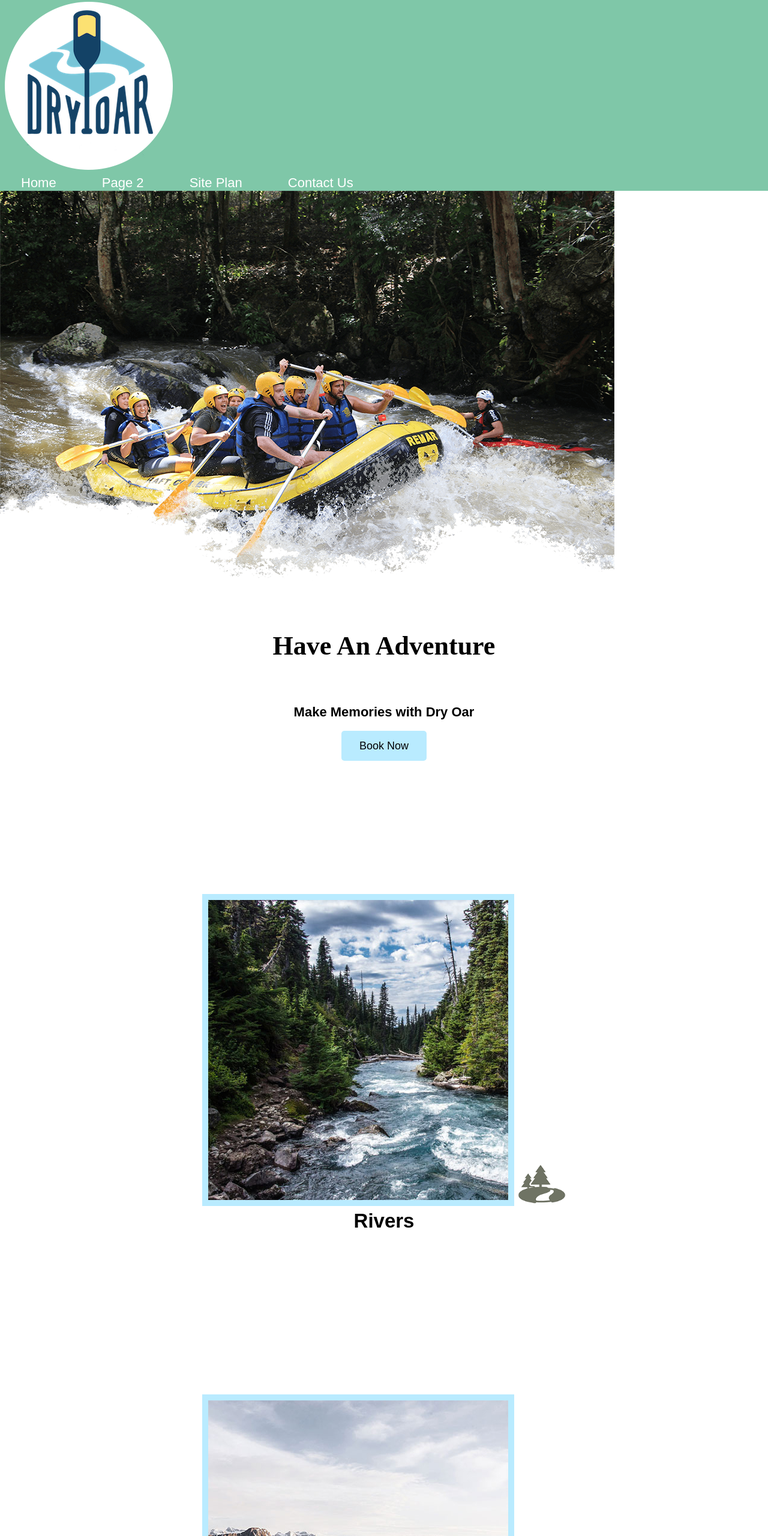
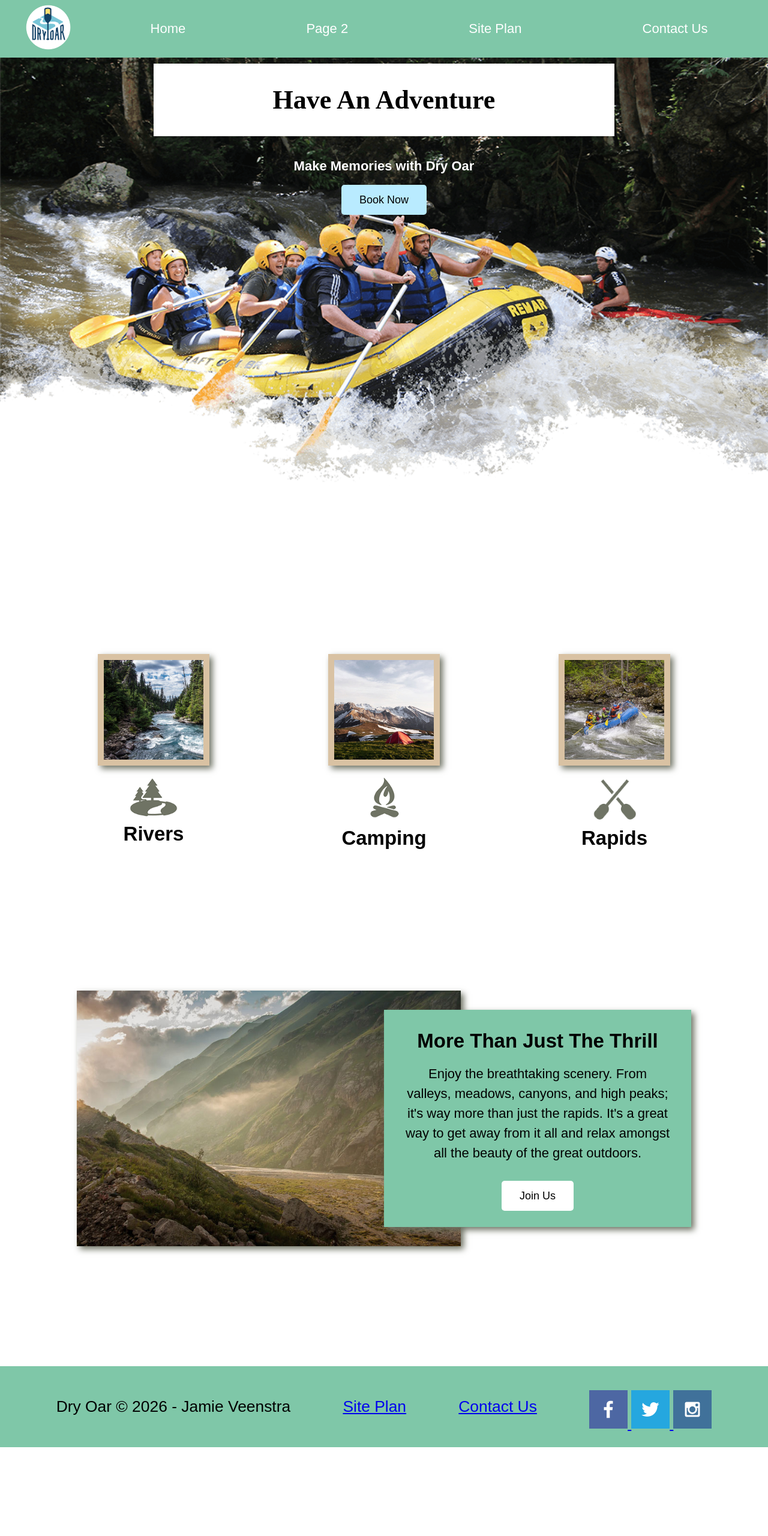
Before and after one commit to JGVeenstra/wdd130, a plain HTML site: page wwr/index.html in a window 1280 px wide. Shown: the top 2560 px of the page at 60% size. After the commit the page ends 2412 px from the top, so only its background shows below. Drawn offline with Linux system fonts and the light colour scheme.

Commit message:
class assignment

```diff
--- a/wwr/index.html
+++ b/wwr/index.html
@@ -31,7 +31,6 @@
     </section>
 </div>
 <main class="home-grid">
-    <main class="home-grid">
     <section class="rivers-card">
         <img class="card-img" src="images/rivers.jpg" alt="river in forest">
         <img class="icon" src="images/river_icon.png" alt="river icon">
@@ -54,7 +53,6 @@
         <a class='join' href="rivers.html">Join Us</a>
     </section>
 </main>
-</main>
 <footer>
     <p>Dry Oar &copy; 2026 - Jamie Veenstra</p>
     <p><a href="site-plan-rafting.html">Site Plan</a></p>
@@ -66,17 +64,8 @@
         <a href="https://twitter.com">
             <img src="images/twitter.png" alt="twitter icon">
         </a>
-        <a href="https://instagram.com">
-            <img src="images/instagram.png" alt="instagram icon">
-        </a>
+        <a href="https://instagram.com"><img src="images/instagram.png" alt="instagram icon"></a>
     </div>
-    <body>
-    <div id="content">
-        <header>
-    . . .
-        </footer>
-    </div>
-</body>
 </body>
 </footer>
 </main>
--- a/wwr/styles/style.css
+++ b/wwr/styles/style.css
@@ -102,7 +102,12 @@ footer {
     text-decoration: none;
     color: black;
     text-align: center;
-    padding: 25px 50px
+    background-color: #7FC7A8;
+    padding: 25px 50px;
+    margin-top: 200px;
+    display: flex;
+    justify-content: space-around;
+    align-items: center;
 }
 footer .social img {
     text-decoration: none;
@@ -140,13 +145,7 @@ footer .social img {
     padding: 35px;
     margin: 200px 0;
 }
-footer {
-    background-color: white;
-    color: black;
-    text-align: center;
-    padding: 25px 50px;
-    margin-top: 200px;
-}
+
 .book {
     background-color: #b9ebff;
     color: black;
@@ -171,3 +170,145 @@ footer {
 main section img {
     box-sizing: border-box;
 }
+header {
+    display: grid;
+    grid-template-columns: 150px auto;
+}
+nav {
+    display: flex;
+    justify-content: space-around;
+}
+#logo_link {
+    padding-top: 5px;
+    justify-self: center;
+    align-self: center;
+}
+#hero {
+    display: grid;
+    grid-template-columns: 1fr 3fr 1fr;
+}
+#hero-box {
+    grid-column: 1/4;
+    grid-row: 1/3;
+}
+#hero-msg h4 {
+    color: white;
+}
+#hero-img {
+    width: 100%;
+}
+#hero {
+    display: grid;
+    grid-template-columns: 1fr 3fr 1fr;
+    margin-top: -100px;
+}
+#hero-msg {
+    grid-column: 2/3;
+    grid-row: 1/2;
+    margin-top: 100px;
+}
+#hero-box {
+    grid-column: 1/4;
+    grid-row: 1/3;
+    z-index: -1;
+}
+.card-img, .mountains {
+    width: 100%;
+}
+.home-grid {
+    display: grid;
+    grid-template-columns: 1fr 1fr 1fr 1fr 1fr 1fr 1fr 1fr 1fr 1fr;
+}
+.rivers-card {
+    grid-column: 2/4;
+    grid-row: 2/3;
+}
+.rapids-card {
+    grid-column: 8/10;
+    grid-row: 2/3;
+}
+.camping-card {
+    grid-column: 5/7;
+    grid-row: 2/3;
+}
+#background {
+    grid-column: 1/11;
+    grid-row: 4/9;
+}
+.mountains {
+    grid-column: 2/7;
+    grid-row: 5/8;
+}
+.msg {
+    grid-column: 6/10;
+    grid-row: 6/7;
+}
+.card-img {
+    border: 10px solid #d9c2a3;
+    transition: transform .5s;
+    box-shadow: 5px 5px 10px #6f7364;
+}
+.card-img:hover {
+    opacity: .6;
+    transform: scale(1.1);
+}
+.msg {
+    padding: 35px;
+    grid-column: 6/10;
+    grid-row: 6/7;
+    box-shadow: 5px 5px 10px #6f7364;
+}
+.mountains {
+    width: 100%;
+    grid-column: 2/7;
+    grid-row: 5/8;
+    box-shadow: 5px 5px 10px #6f7364;
+}
+.logo {
+    width: 75px;
+    padding-left: 10px;
+
+}
+@media screen and (max-width: 900px) {
+    #hero, .home-grid {
+        display: block;
+        height: auto;
+    }
+    nav, footer {
+        flex-direction: column;
+    }
+    nav a {
+        display: block;
+        padding: 15px;
+    }
+    #hero {
+        margin-top: 0;
+    }
+    #hero-msg {
+        margin-top: 0;
+    }
+    #hero-msg h4 {
+        display: none;
+    }
+    #hero-msg h1 {
+        color: #6f7364;
+    }
+    .home-title {
+        font-size: 25px;
+    }
+    .rivers-card, .camping-card, .rapids-card {
+        margin: 50px auto;
+        width: 60%;
+    }
+    #background {
+        display: none;
+    }
+    .mountains, .msg {
+        width: 80%;
+        display: block;
+        margin: 0 auto;
+    }
+    footer {
+        margin-top: 25px;
+    }
+}
```
